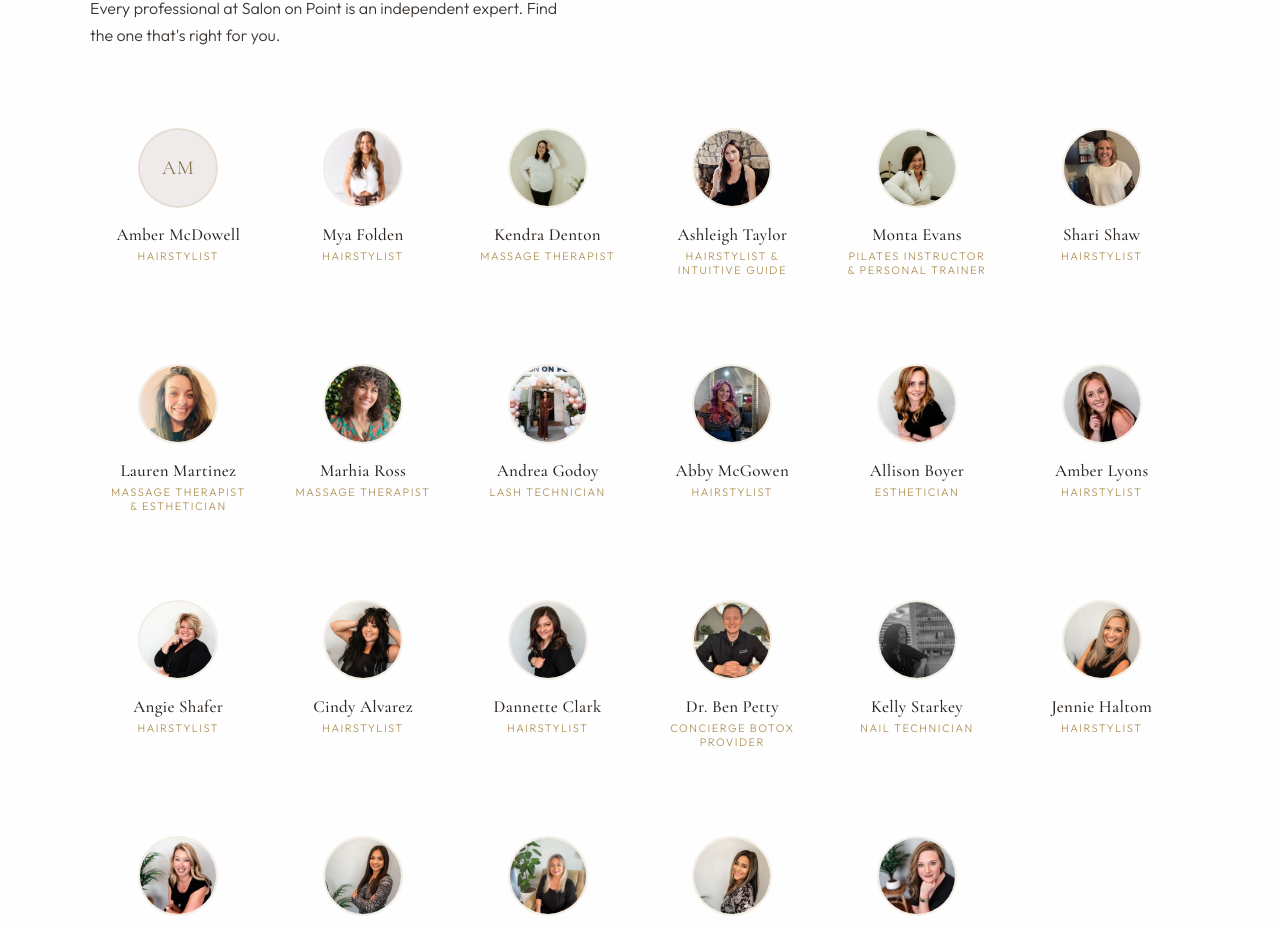
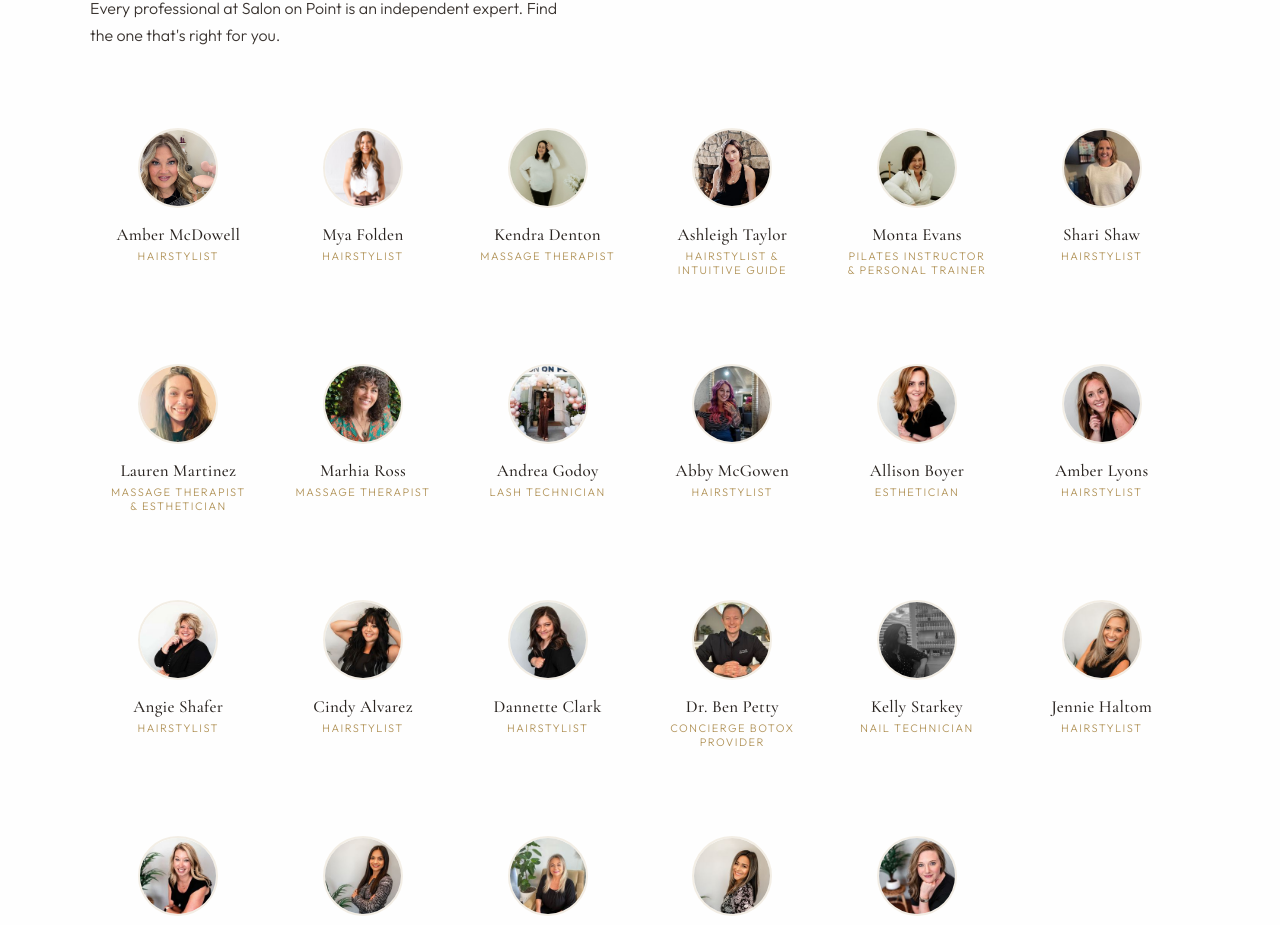
Before and after one commit to jflood215/salon-on-point, a Next.js app: page / in a window 1280 px wide. Shown: the part 1458-2383 px from the top of the page. Built offline with nearby package versions, Linux system fonts and the light colour scheme.

Commit message:
Add profile image for Amber McDowell
Co-Authored-By: Claude Opus 4.7 (1M context) <noreply@anthropic.com>

```diff
--- a/src/data/professionals.ts
+++ b/src/data/professionals.ts
@@ -39,6 +39,9 @@ export const professionals: Professional[] = [
     name: "Amber McDowell",
     slug: "amber-mcdowell",
     initials: "AM",
+    image: "/images/amber-mcdowell.jpeg",
+    imagePosition: "15% 30%",
+    profileImage: "/images/amber-mcdowell.jpeg",
     role: "Hairstylist",
     acceptingClients: true,
     bio: "In my chair, you feel confident and comfortable, knowing that you choose the right girl in the right place to help you achieve your hair goals.",
```
Also changed, not shown: public/images/amber-mcdowell.jpeg (added).
